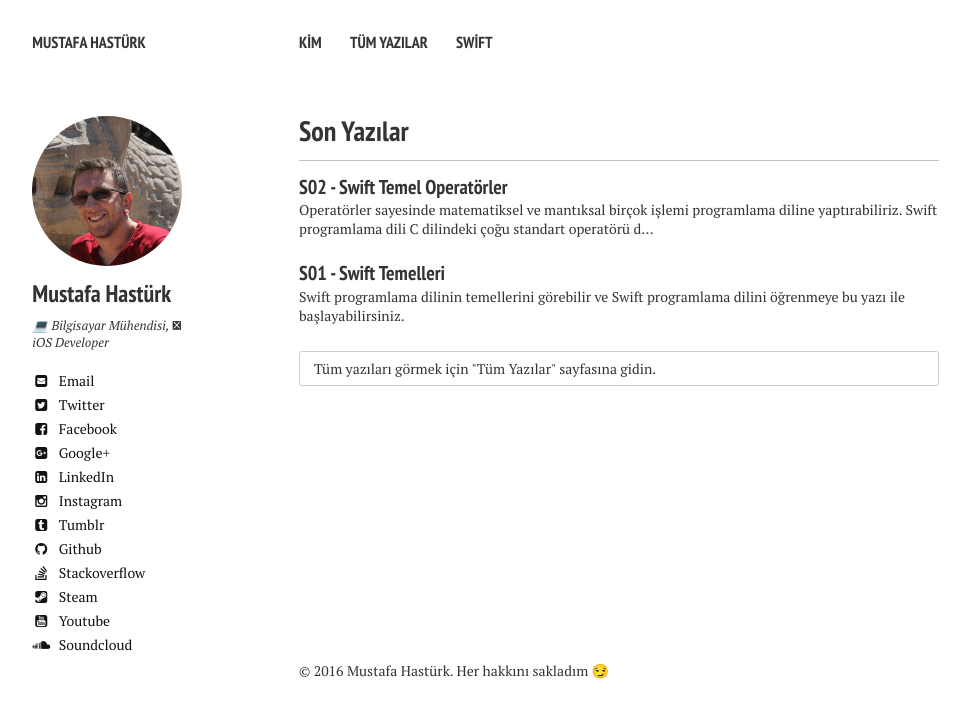
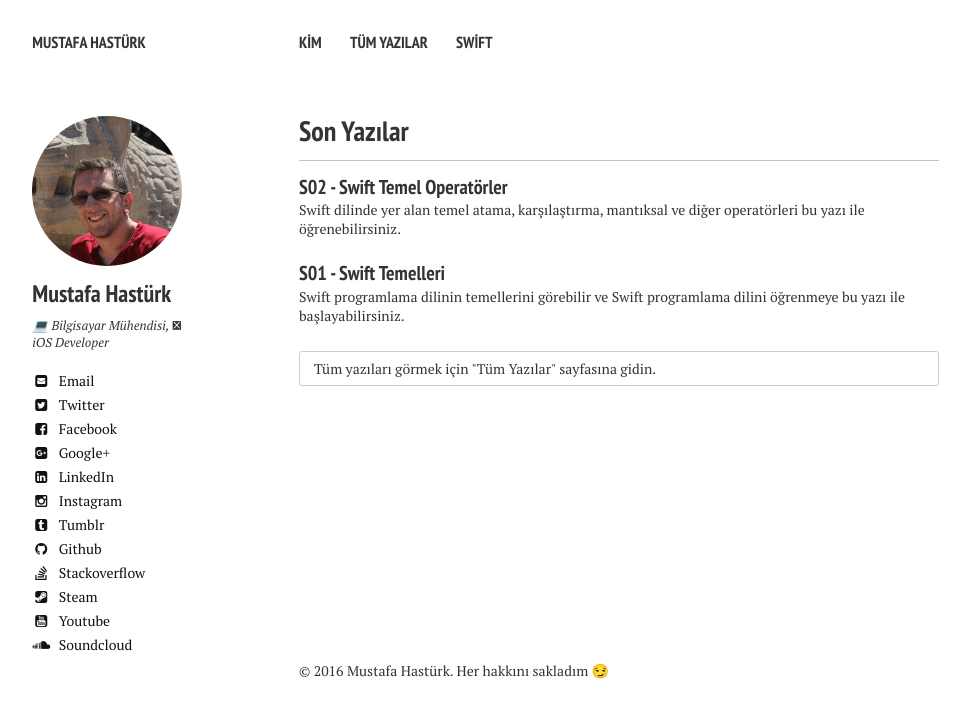
Before and after one commit to conqs/muhasturk.github.io, a Jekyll site: the page built from index.md, in a window 1280 px wide. Shown: the top 718 px of the page, without its empty margins (21-991 px from the left). Built offline with Jekyll 4.4.1, drawn with Linux system fonts in a browser that asks for light colours.

Commit message:
add page description and tags for swift temel operatörler

```diff
--- a/_posts/swift/2016-03-01-swift-temel-operatrler.md
+++ b/_posts/swift/2016-03-01-swift-temel-operatrler.md
@@ -3,8 +3,8 @@ layout: post
 title: S02 - Swift Temel Operatörler
 modified:
 categories: swift
-excerpt:
-tags: [swift, operatörler, operators]
+excerpt: Swift dilinde yer alan temel atama, karşılaştırma, mantıksal ve diğer operatörleri bu yazı ile öğrenebilirsiniz.
+tags: [swift, operatörler, operators, atama, karşılaştırma, ternary, conditional, logical, mantıksal, remainder, unary, binary, compound, comparison, range]
 image:
   feature:
 date: 2016-03-01T21:47:22+02:00
```
